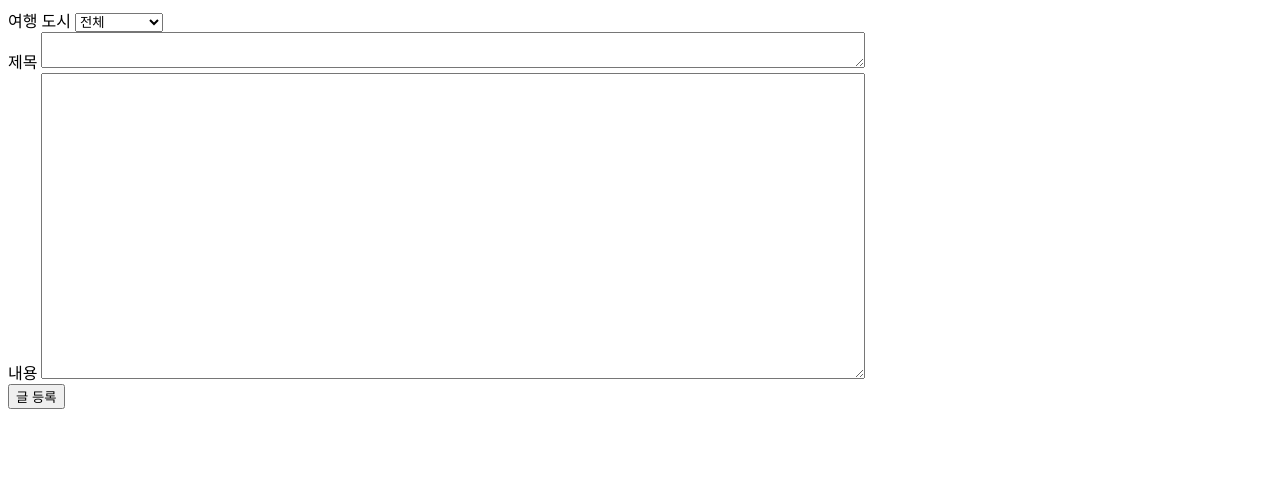
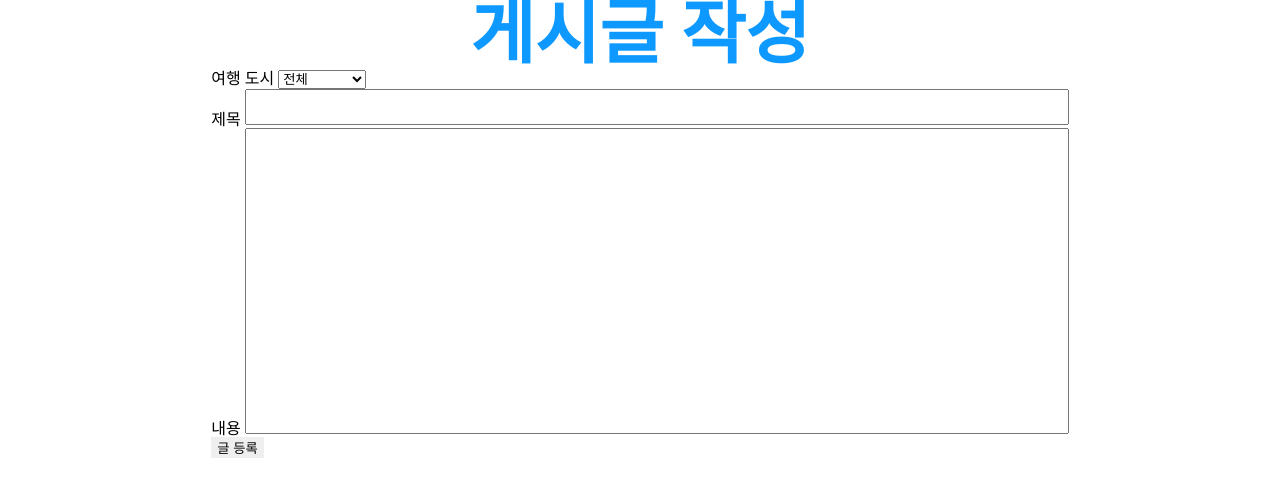
Before and after one commit to yoonion/tour-look-project, a Flask app: page /post in a window 1280 px wide. Shown: the top 497 px of the page. Run offline with Flask 3, Linux system fonts and the light colour scheme; the visitor is signed in with stand-in values (Sample User, id 1).

Commit message:
Feat: postSave.html기초 구상

```diff
--- /dev/null
+++ b/static/postSave.css
@@ -0,0 +1,17 @@
+.save-container {
+  width: 100%;
+  display: flex;
+  justify-content: center;
+  align-items: center;
+  flex-direction: column;
+}
+
+h2 {
+  text-align: center;
+  font-weight: 700;
+  font-size: 70px;
+  color: #0d99ff;
+}
+
+.save-container form {
+}
--- a/templates/index.html
+++ b/templates/index.html
@@ -12,6 +12,7 @@
       <!-- 검색창 대신 radio 버튼으로 원하는 곳 구현 -->
       <div class="main-container">
         {% include './header.html' %}
+        <div class="banner"></div>
         <div class="flex-container">
           <form action="/" class="main-search-form">
             <label for="lang">여행 지역 검색</label>
--- a/templates/post_save.html
+++ b/templates/post_save.html
@@ -4,9 +4,12 @@
     <meta charset="UTF-8" />
     <meta name="viewport" content="width=device-width, initial-scale=1.0" />
     <title>게시글 등록</title>
+    <link rel="stylesheet" href="../static/reset.css" />
+    <link rel="stylesheet" href="../static/postSave.css" />
   </head>
   <body>
     <div class="save-container">
+      <h2>게시글 작성</h2>
       <form action="/post" method="post">
         <div class="save-location">
           <label for="save-location">여행 도시</label>
```
Also changed, not shown: static/main.css (+8 -0 lines), static/banner_img.jpg (added).
